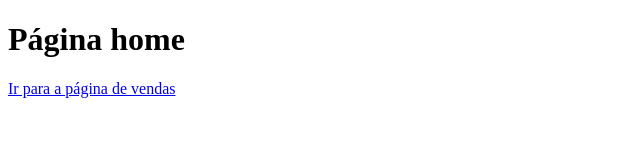
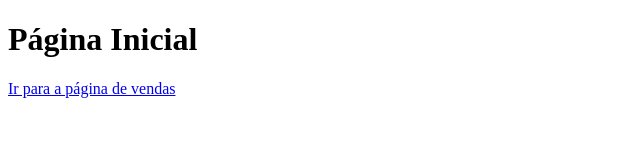
Before and after one commit to llucaspribeiro/aulagithub, a plain HTML site: page index.html in a window 1280 px wide. Shown: the full height of the page, 0-640 px from the left. Drawn offline with Linux system fonts and the light colour scheme.

```diff
--- a/index.html
+++ b/index.html
@@ -7,7 +7,7 @@
     <title>Document</title>
 </head>
 <body>
-    <h1>Página home</h1>
+    <h1>Página Inicial</h1>
     <a href="vendas.html">Ir para a página de vendas</a>
 </body>
 </html>
```
Also changed, not shown: vendas.html (+1 -1 lines).
